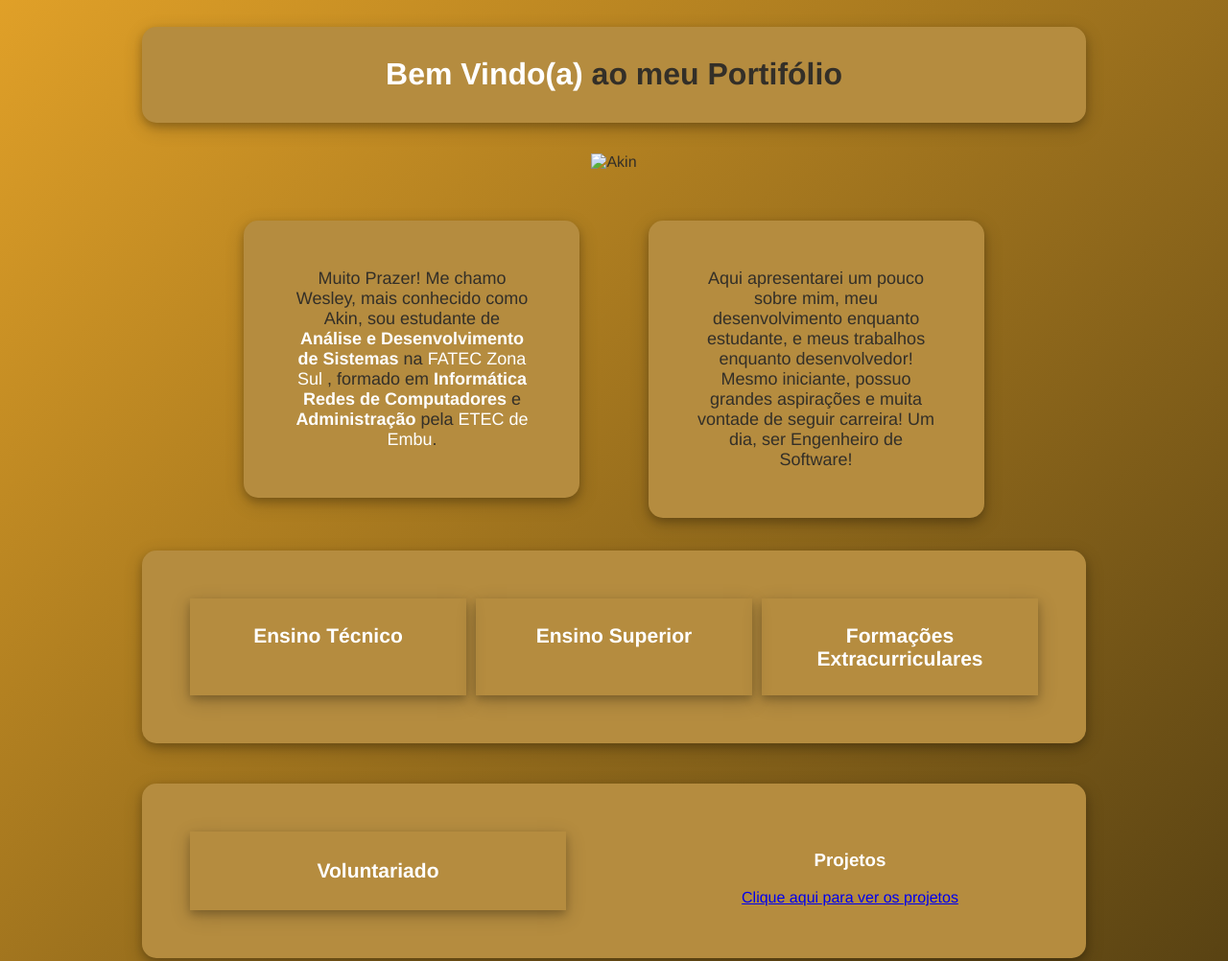
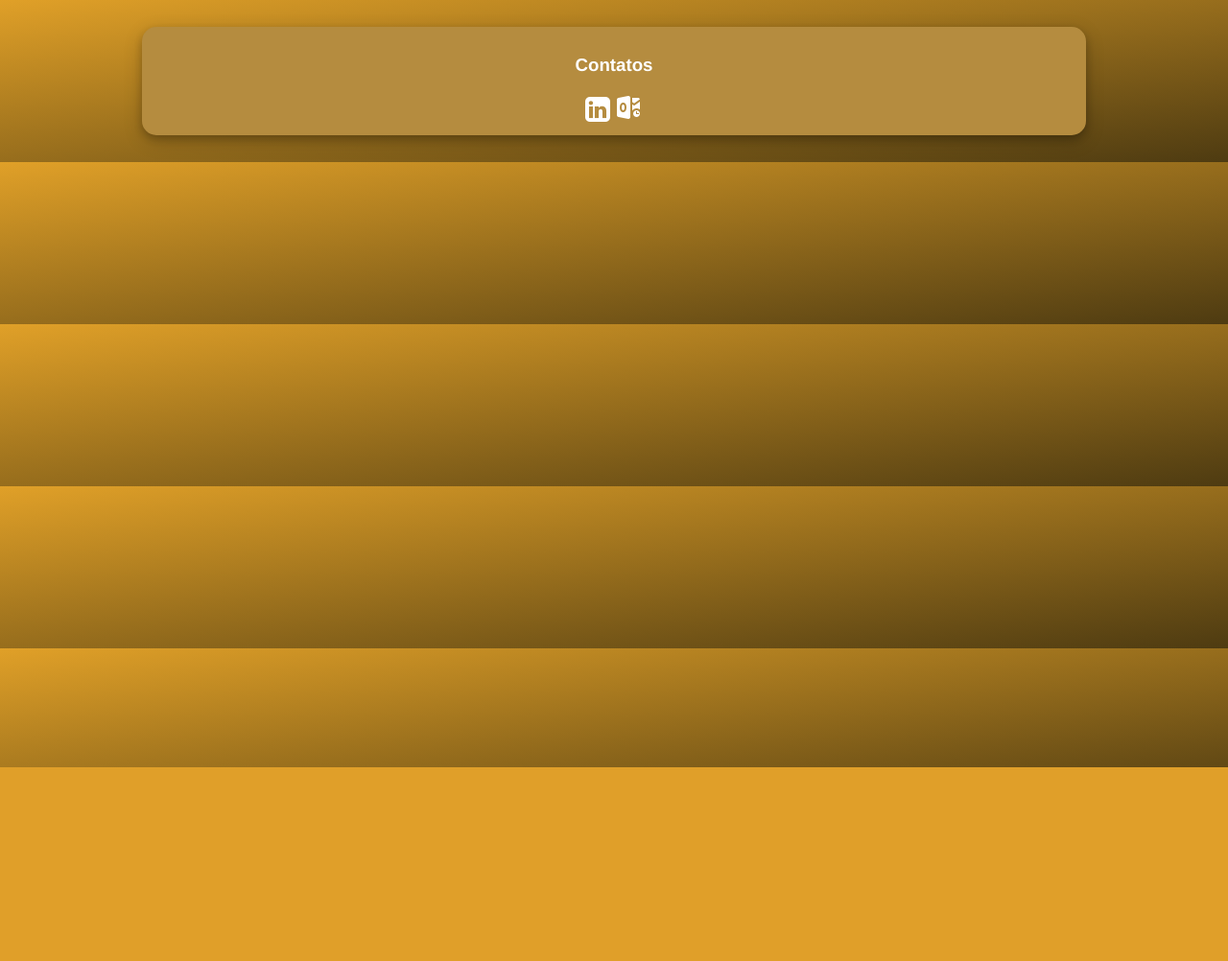
Before and after one commit to akinonnim/Portif-lio, a plain HTML site: page HTML/projects.html in a window 1280 px wide. Shown: the top 1002 px of the page at 96% size. After the commit the page ends 800 px from the top, so only its background shows below. Drawn offline with Linux system fonts and the light colour scheme; files whose address does not match are found by name.

Commit message:
Alteração da página Projects

```diff
--- a/HTML/projects.html
+++ b/HTML/projects.html
@@ -5,70 +5,11 @@
         <meta http-equiv="X-UA-Compatible" content="IE=edge">
         <meta name="viewport" content="width=device-width, initial-scale=1.0">
         <link rel="stylesheet" href="../CSS/estilo.css">
-        <link rel="script" href="..SCRIPT/script">
+        <link rel="script" href="..SCRIPT/script.js">
         <title>Portifólio-AkinDev</title>
     </head>
     <!---->
     <body>
-        <div class="BemVindo">
-            <h1><strong>Bem Vindo(a)</strong> ao meu Portifólio</h1>
-        </div>
-
-        <div class="resume">
-            <div class="Apresentacao">
-                <p1>Muito Prazer! Me chamo Wesley, mais conhecido como Akin, sou estudante
-                    de <strong>Análise e Desenvolvimento de Sistemas</strong> na <span>FATEC Zona Sul</span> , formado em <strong>Informática</strong>
-                    <strong>Redes de Computadores</strong> e <strong>Administração</strong> pela <span>ETEC de Embu</span>.
-                </p1>
-            </div>
-            <div class="Flag">
-                <p1>Aqui apresentarei um pouco sobre mim, meu desenvolvimento
-                    enquanto estudante, e meus trabalhos enquanto desenvolvedor! Mesmo iniciante, possuo grandes
-                    aspirações e muita vontade de seguir carreira!
-                    Um dia, ser Engenheiro de Software!
-                </p1>
-            </div>
-            <img src="../NoBackPicture.png" alt="Akin">
-        </div>
-
-        <div class="Formacao">
-<!--Aqui vai um grid com três formações, em divs-->
-                <div class="Tecnicos">
-                    <h3> <span>Ensino Técnico</span></h3>
-                    <!-- <li>Informática - 2017</li>
-                    <li>Redes de Computadores - 2018</li>
-                    <li>Administração de Empresas - 2018</li>-->
-                </div>
-
-                <div class="Superior">
-                    <h3> <span>Ensino Superior</span></h3>
-                    <!--<li>Superior em Arquitetura e Urbanismo - Interrompido</li>
-                    <li>Superior em Logística - Interrompido</li>
-                    <li>Superior em Análise e Desenvolvimento de Sistemas - Cursando</li>
-                    -->
-                </div>
-                <div class="EXcurriculares">
-                    <h3><span>Formações Extracurriculares</span></h3>
-
-                </div>
-        </div>
-
-        <div class="Extras">
-            <div class="volun">
-                <h3><span>Voluntariado</span></h3>
-
-            </div>
-           <!-- <div class="projectos">
-                <h3><span>Projetos</span></h3>
-                <link rel="../HTML/projrtos.html">
-              </div>-->
-              <div class="projectos">
-                <h3><span>Projetos</span></h3>
-                <a href="../HTML/projects.html">Clique aqui para ver os projetos</a>
-            </div>
-
-
-        </div>
     </body>
     <!---->
     <footer>
```
